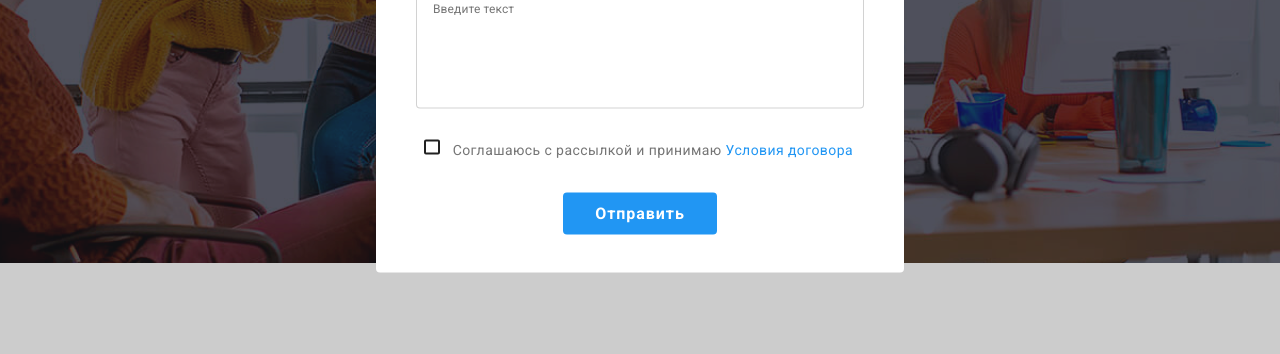
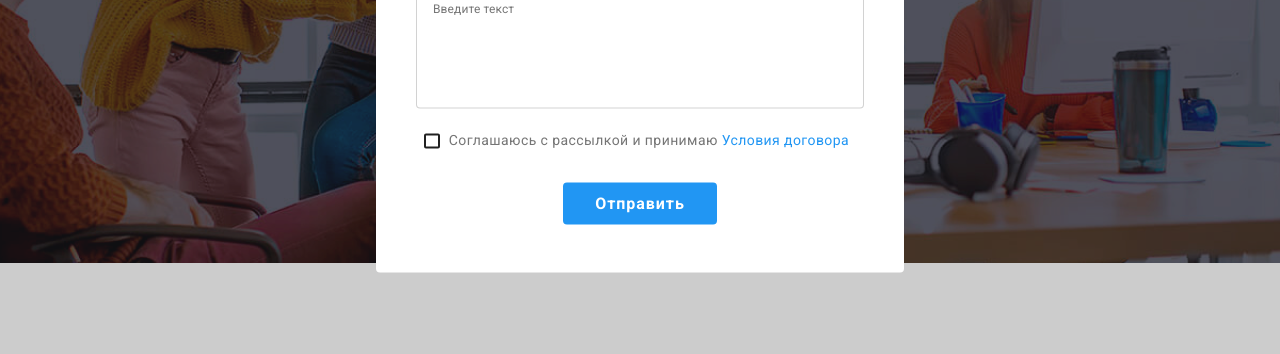
Before and after one commit to Serji2158/goit-markup-hw-06, a plain HTML site: page index.html in a window 1280 px wide. Both pictures are taken after a click on the button "Заказать услугу". Shown: the part 418-772 px from the top of the page. Drawn offline with nearby package versions, Linux system fonts and the light colour scheme.

Commit message:
Fixed Bugs

```diff
--- a/css/styles.css
+++ b/css/styles.css
@@ -883,6 +883,7 @@ img {
   border: 1px solid rgba(33, 33, 33, 0.2);
   box-sizing: border-box;
   border-radius: 4px;
+  outline: none;
 }
 
 .form-input-text {
@@ -994,9 +995,9 @@ img {
 
 /* --- Почему не меняется цвет? --*/
 
-.input-check:checked + .input-check-text {
+/* .input-check:checked + .input-check-text {
   color: #ffffff;
-}
+} */
 
 .close-btn:hover,
 .close-btn:focus {
@@ -1007,8 +1008,8 @@ img {
 /*----Кастомный чекбокс----*/
 
 .input-check-text {
-  display: inline-block;
-  align-content: center;
+  display: flex;
+  align-items: center;
   margin-top: 10px;
   margin-right: 1px;
 
@@ -1021,15 +1022,7 @@ img {
 }
 
 .check-icon {
-  display: inline-block;
-  margin-right: 8.38px;
-  width: 16px;
-  height: 15px;
-  border-radius: 2px;
-  border: 2px solid #212121;
   fill: #ffffff;
-  background-size: contain;
-  background-origin: border-box;
 }
 
 .input-check:checked + .check-icon {
@@ -1048,3 +1041,19 @@ img {
   clip-path: inset(50%);
   margin: -1px;
 }
+
+.check-box {
+  display: flex;
+  align-items: center;
+  justify-content: center;
+  margin-right: 8.38px;
+  width: 16px;
+  height: 15px;
+  border-radius: 2px;
+  border: 2px solid #212121;
+  overflow: hidden;
+}
+
+textarea {
+  outline: none;
+}
--- a/index.html
+++ b/index.html
@@ -399,9 +399,9 @@
                     </div>
 
                     <div class="form-field">
-                        <label for="name-input" class="form-input-text">Телефон</label>
+                        <label for="tel-input" class="form-input-text">Телефон</label>
                         <div class="input-wrapper">
-                            <input type="tel" name="user-name" id="name-input" class="form-input">
+                            <input type="tel" name="user-name" id="tel-input" class="form-input">
                             <svg class="input-icon" width="18" height="18">
                                 <use href="./images/icons.svg#icon-phone-black"></use>
                             </svg>
@@ -409,9 +409,9 @@
                     </div>
 
                     <div class="form-field">
-                        <label for="name-input" class="form-input-text">Почта</label>
+                        <label for="email-input" class="form-input-text">Почта</label>
                         <div class="input-wrapper">
-                            <input type="email" name="user-name" id="name-input" class="form-input">
+                            <input type="email" name="user-name" id="email-input" class="form-input">
                             <svg class="input-icon" width="18" height="18">
                                 <use href="./images/icons.svg#icon-email-black"></use>
                             </svg>
@@ -426,13 +426,12 @@
                     <div class="form-field-check">
                         <input type="checkbox" class="input-check visually-hidden" id="input-check">
                         <label for="input-check" class="input-check-text">
-                            <span>
+                            <span class="check-box">
                                 <svg class="check-icon" width="11" height="8">
                                     <use href="./images/icons.svg#icon-Vector"></use>
                                 </svg>
                             </span>
-                            Соглашаюсь с рассылкой и принимаю
-                        <a class="agreement" href="">Условия договора</a>
+                            Соглашаюсь с рассылкой и принимаю&nbsp;<a class="agreement" href="">Условия договора</a>
                         </label>
                     </div>
                     <button class="hero-button" type="submit">Отправить</button>
```
Also changed, not shown: sass/.prettierrc.json (added), sass/main.scss (added).
